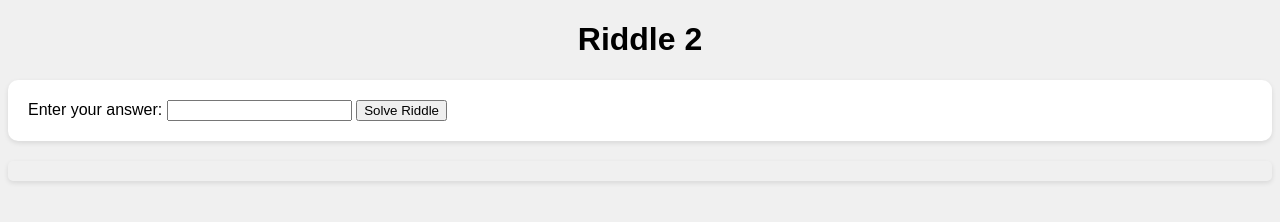
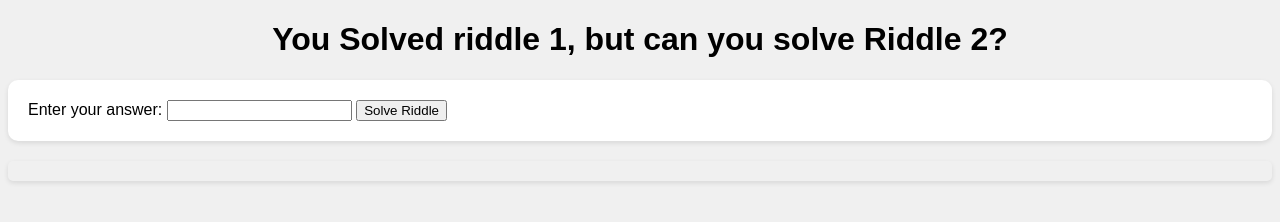
Before and after one commit to null65/riddle, a plain HTML site: page riddle2.html in a window 1280 px wide. Drawn offline with Linux system fonts and the light colour scheme.

Commit message:
Update riddle2.html

```diff
--- a/riddle2.html
+++ b/riddle2.html
@@ -33,7 +33,7 @@
 </head>
 <body>
     <header>
-        <h1>Riddle 2</h1>
+        <h1>You Solved riddle 1, but can you solve Riddle 2?</h1>
     </header>
     <main>
         <section class="riddle-form">
```
